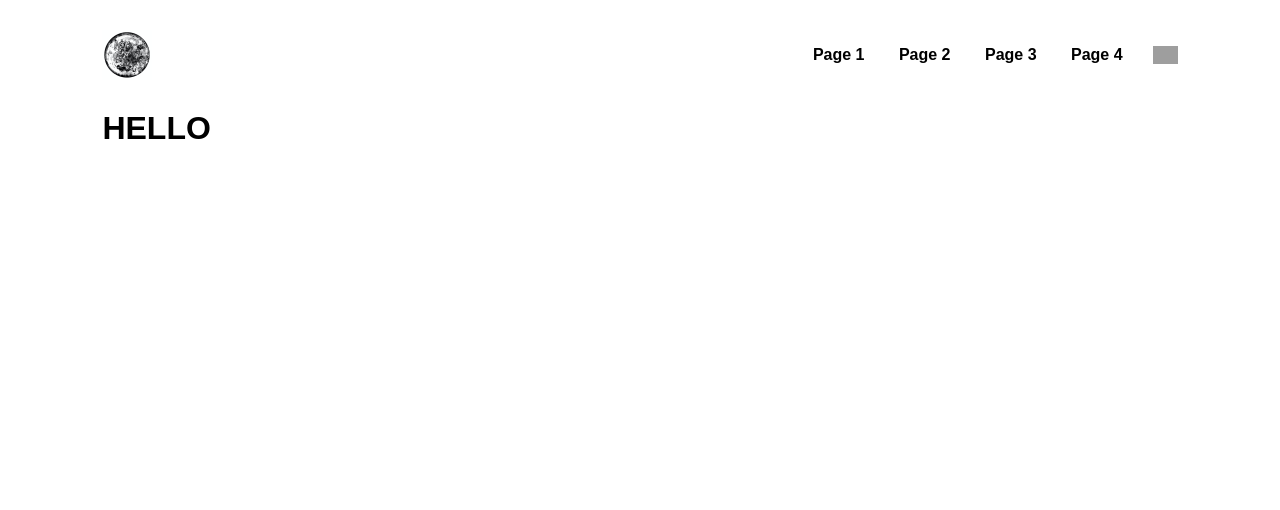
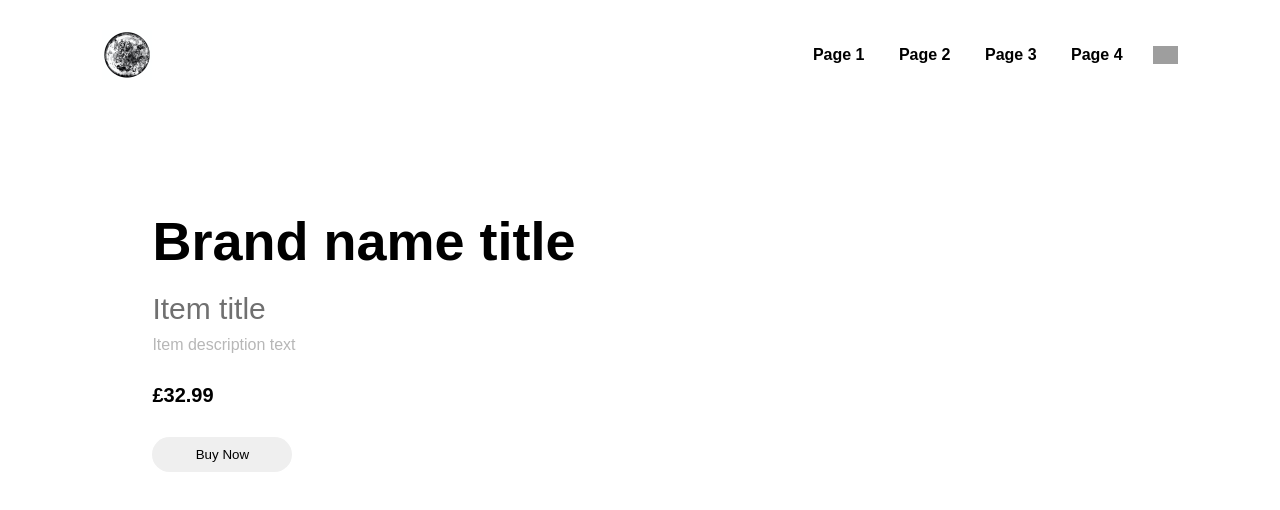
Before and after one commit to emily-ecms/simple-responsive-website, a plain HTML site: page index.html in a window 1280 px wide. Drawn offline with Linux system fonts and the light colour scheme; grey boxes are pictures that could not be loaded.

Commit message:
Added more content & styled it

```diff
--- a/index.html
+++ b/index.html
@@ -20,7 +20,20 @@
             </nav>
             <img src="images/pic-menu-icon.jpg" class="menu-icon">
         </div>
-        <h1>HELLO</h1>
+
+        <div class="row">
+            <div class="col-1">
+                <h2>Brand name title</h2>
+                <h3>Item title</h3>
+                <p>Item description text</p>
+                <h4>£32.99</h4>
+                <button type="button">Buy Now</button>
+            </div>
+            <div class="col-2">
+
+            </div>
+        </div>
+
     </div>
 
 </body>
--- a/style.css
+++ b/style.css
@@ -52,3 +52,48 @@ nav ul li a:hover {
 
     transition: 100ms ease;
 }
+
+.row {
+    display: flex;
+    justify-content: space-between;
+    align-items: center;
+    margin: 100px 0;
+}
+
+.col-1 {
+    flex-basis: 40%;
+    position: relative;
+    margin-left: 50px;
+}
+.col-1 h2 {
+    font-size: 54px;
+}
+.col-1 h3 {
+    font-size: 30px;
+    color: #707070;
+    font-weight: 200;
+    margin: 20px 0 10px;
+}
+.col-1 p{
+    font-size: 16px;
+    color: #b7b7b7;
+    font-weight: 200;
+}
+.col-1 h4 {
+    margin: 30px 0;
+    font-size: 20px;
+}
+.col-1 button {
+    width: 140px;
+    border: none;
+    border-radius: 20px;
+    padding: 10px;
+    cursor: pointer;
+}
+.col-1 button:hover {
+    border-radius: 20px;
+    padding: 10px;
+    cursor: pointer;
+    background-color: rgb(245, 224, 224);
+
+}
```
